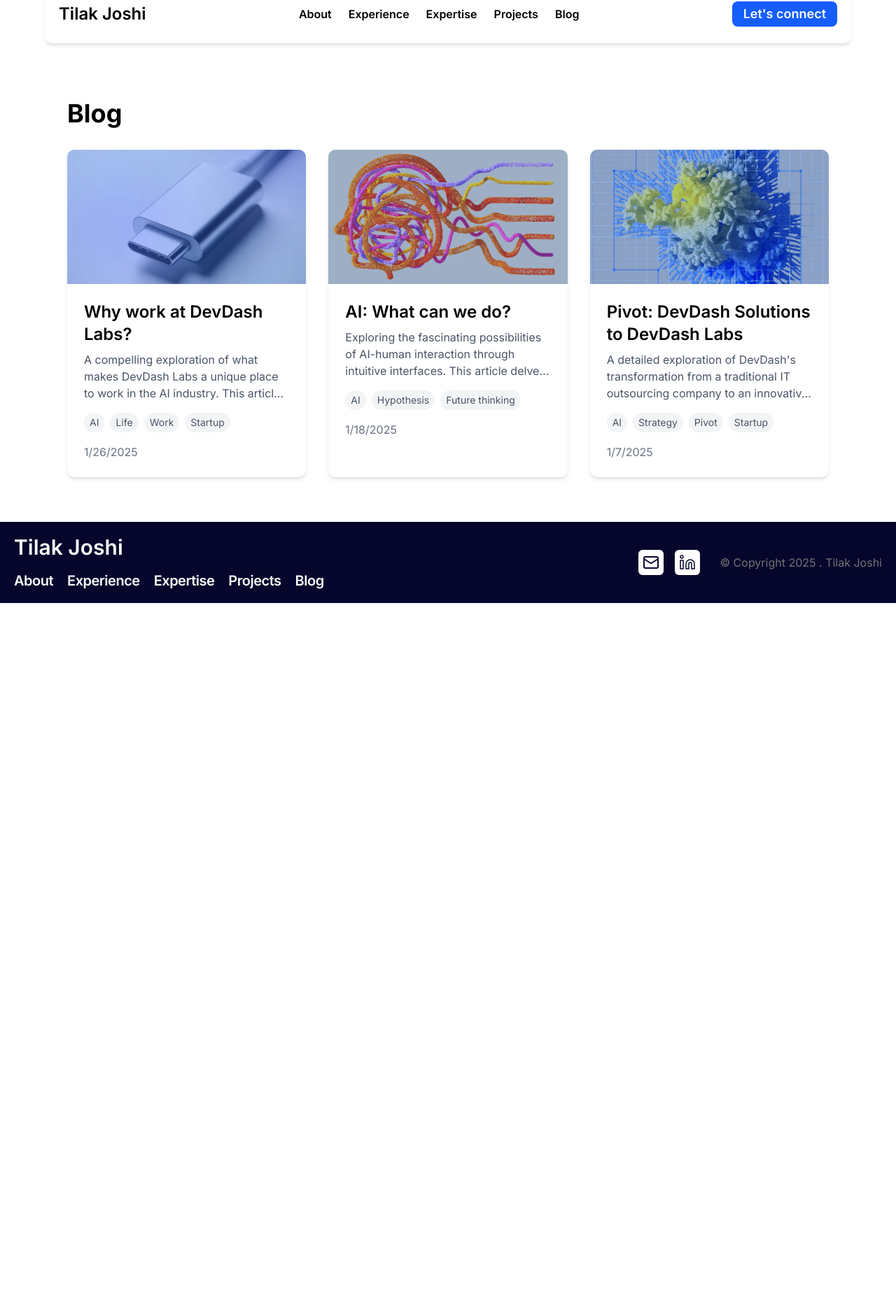
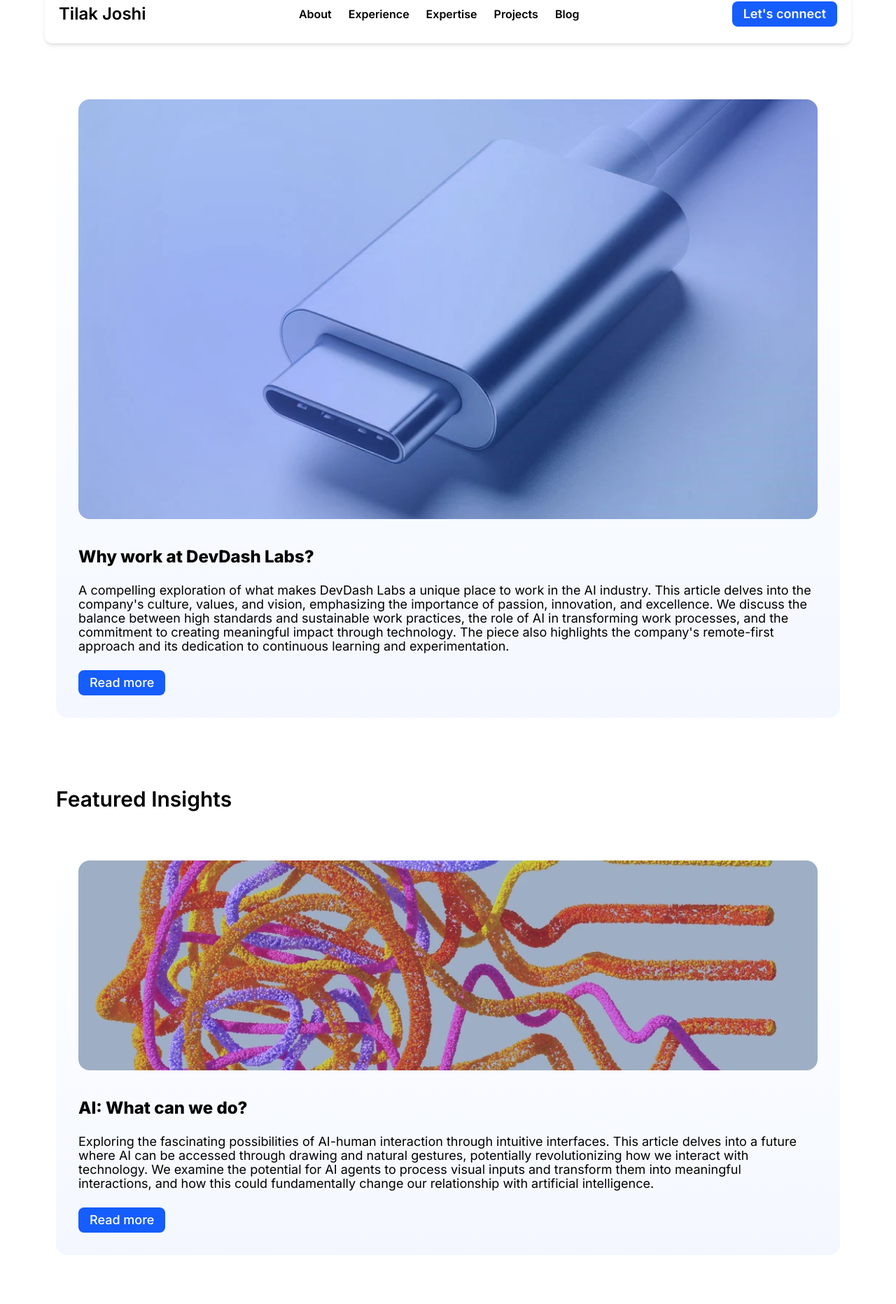
Before and after one commit to tilakmhn/tilak-website, a Next.js app: page /blog in a window 1280 px wide. Shown: the part 46-1910 px from the top of the page at 70% size. Before the commit the page ends 908 px from the top, so only its background shows below. Built offline with nearby package versions, Linux system fonts and the light colour scheme.

Commit message:
fix: Update UI of the blog page

```diff
--- a/src/app/blog/[slug]/page.tsx
+++ b/src/app/blog/[slug]/page.tsx
@@ -7,6 +7,7 @@ import { getPostBySlug } from "@/lib/mdx";
 import { notFound } from "next/navigation";
 import { MDXRemote } from "next-mdx-remote/rsc";
 import Image from "next/image";
+import Link from "next/link";
 
 interface BlogPostProps {
   params: Promise<{ slug: string }>;
@@ -73,6 +74,14 @@ export default async function BlogPost({ params }: BlogPostProps) {
       <div className="prose prose-lg max-w-none">
         <MDXRemote source={post.content} />
       </div>
+      <div className="mt-8">
+        <Link
+          href="/blog"
+          className="bg-primary rounded-md max-w-fit text-background py-2 px-4 font-medium heading-6 hover:bg-primary/90 transition-colors"
+        >
+          Back to Blog
+        </Link>
+      </div>
     </article>
   );
 }
--- a/src/app/blog/page.tsx
+++ b/src/app/blog/page.tsx
@@ -1,46 +1,70 @@
 import { getAllPosts } from '@/lib/mdx'
+import Image from 'next/image'
 import Link from 'next/link'
-import Image from 'next/image'
+
+export const metadata = {
+  title: "Blog | Tilak Joshi",
+  description: "Read our latest articles and stay updated with the newest trends",
+};
 
 export default async function BlogPage() {
-  const posts = await getAllPosts() // Fetch all blog posts
+  const posts = await getAllPosts()
+  const [featuredBlog, ...allBlogs] = posts
 
   return (
-    <div className="container mx-auto px-4 py-8">
-      <h1 className="text-4xl font-bold mb-8">Blog</h1>
-      <div className="grid gap-8 md:grid-cols-2 lg:grid-cols-3">
-        {posts.map((post) => (
+    <div className="flex flex-col gap-10 mobile:gap-20 tablet:gap-25">
+      {/* Featured Blog */}
+      <div className="flex flex-col gap-4 mobile:gap-6 tablet:gap-8 laptop:gap-10 justify-center items-center bg-gradient-to-b from-white/20 to-blue-600/5 p-3 mobile:p-4 tablet:p-6 laptop:p-8 rounded-b-2xl">
+        <div className="rounded-2xl overflow-hidden w-full h-[60vh] mobile:h-[65vh] tablet:h-[70vh] laptop:h-[75vh]">
+          <Image
+            src={featuredBlog.image}
+            alt={featuredBlog.title}
+            width={1600}
+            height={900}
+            className="object-cover w-full h-full"
+            priority
+          />
+        </div>
+        <div className="flex flex-col gap-3 mobile:gap-4 tablet:gap-5 laptop:gap-6 w-full">
+          <h4 className="heading-4 font-extrabold">{featuredBlog.title}</h4>
+          <span className="heading-6">{featuredBlog.summary}</span>
           <Link
-            key={post.slug}
-            href={`/blog/${post.slug}`}
-            className="block bg-white rounded-lg shadow-md hover:shadow-lg transition-shadow overflow-hidden"
+            href={`/blog/${featuredBlog.slug}`}
+            className="bg-primary rounded-md max-w-fit text-background py-2 px-4 font-medium heading-6 hover:bg-primary/90 transition-colors"
           >
-            <div className="relative h-48 w-full">
+            Read more
+          </Link>
+        </div>
+      </div>
+
+      {/* Featured Insights */}
+      <div className="flex flex-col gap-4 sm:gap-6 md:gap-8 lg:gap-10">
+        <h3 className="heading-3 font-semibold">Featured Insights</h3>
+        {allBlogs.map((blog) => (
+          <div
+            key={blog.slug}
+            className="flex flex-col gap-4 mobile:gap-6 tablet:gap-8 laptop:gap-10 justify-center items-center bg-gradient-to-b from-white/20 to-blue-600/5 p-3 mobile:p-4 tablet:p-6 laptop:p-8 rounded-b-2xl w-full"
+          >
+            <div className="rounded-2xl overflow-hidden w-full">
               <Image
-                src={post.image}
-                alt={post.title}
-                fill
-                className="object-cover"
+                src={blog.image}
+                alt={blog.title}
+                width={1200}
+                height={300}
+                className="object-cover w-full h-full max-h-[300px]"
               />
             </div>
-            <div className="p-6">
-              <h2 className="text-2xl font-semibold mb-2">{post.title}</h2>
-              <p className="text-gray-600 mb-4 line-clamp-3">{post.summary}</p>
-              <div className="flex flex-wrap gap-2">
-                {post.tags.map((tag) => (
-                  <span
-                    key={tag}
-                    className="px-2 py-1 bg-gray-100 text-gray-600 rounded-full text-sm"
-                  >
-                    {tag}
-                  </span>
-                ))}
-              </div>
-              <p className="text-gray-500 mt-4">
-                {new Date(post.publishedAt).toLocaleDateString()}
-              </p>
+            <div className="flex flex-col gap-3 mobile:gap-4 tablet:gap-5 laptop:gap-6 rounded-b-2xl w-full">
+              <h4 className="heading-4 font-extrabold">{blog.title}</h4>
+              <span className="heading-6">{blog.summary}</span>
+              <Link
+                href={`/blog/${blog.slug}`}
+                className="bg-primary rounded-md max-w-fit text-background py-2 px-4 font-medium heading-6 hover:bg-primary/90 transition-colors"
+              >
+                Read more
+              </Link>
             </div>
-          </Link>
+          </div>
         ))}
       </div>
     </div>
```
